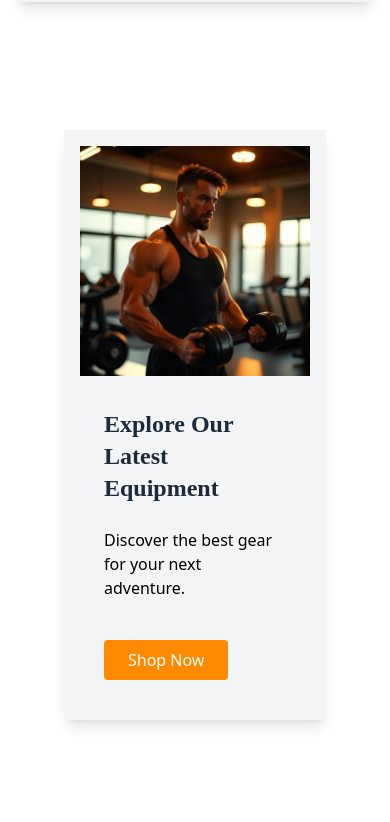
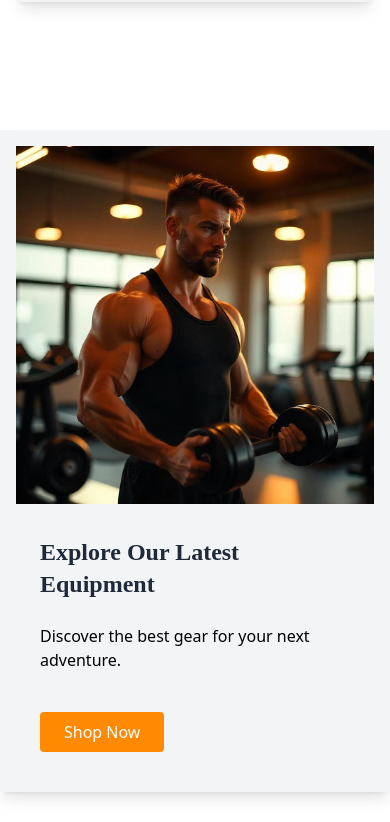
Before and after one commit to Mohamadmasri123/gym, a React (Vite) app: page / in a window 390 px wide. Shown: the part 1740-2562 px from the top of the page. Built offline with nearby package versions, Linux system fonts and the light colour scheme; a web font is replaced by a local one.

Commit message:
small retouch to prj

```diff
--- a/src/components/Banner.jsx
+++ b/src/components/Banner.jsx
@@ -4,7 +4,7 @@ import { motion } from "framer-motion";
 
 const Banner = ({img,title,subtitle,link}) => {
   return (
-    <div className="bg-gray-100 mx-16 rounded-1xl shadow-lg my-10 ">
+    <div className="bg-gray-100 lg:mx-16 rounded-1xl shadow-lg my-10 ">
       <div className="grid grid-cols-1 md:grid-cols-2 gap-2 p-4 md:px-16 lg:px-16 items-center">
         <div className=" flex items-center justify-center ">
           {" "}
```
